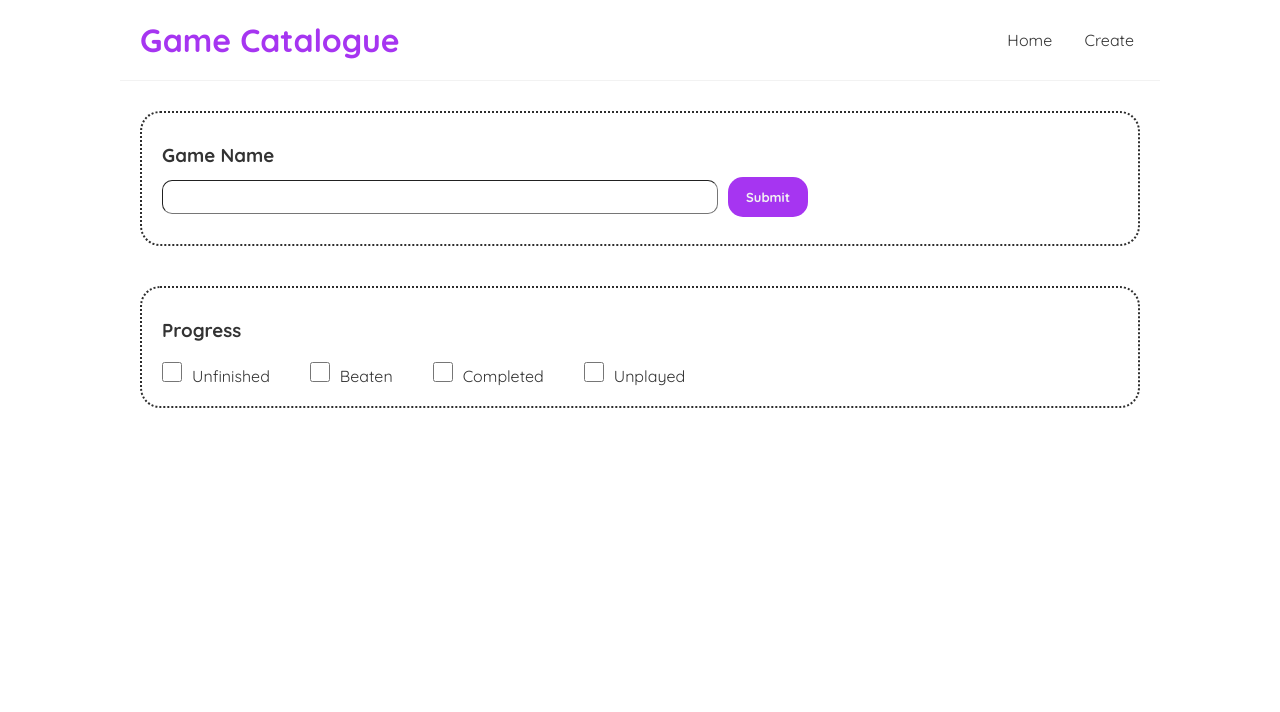
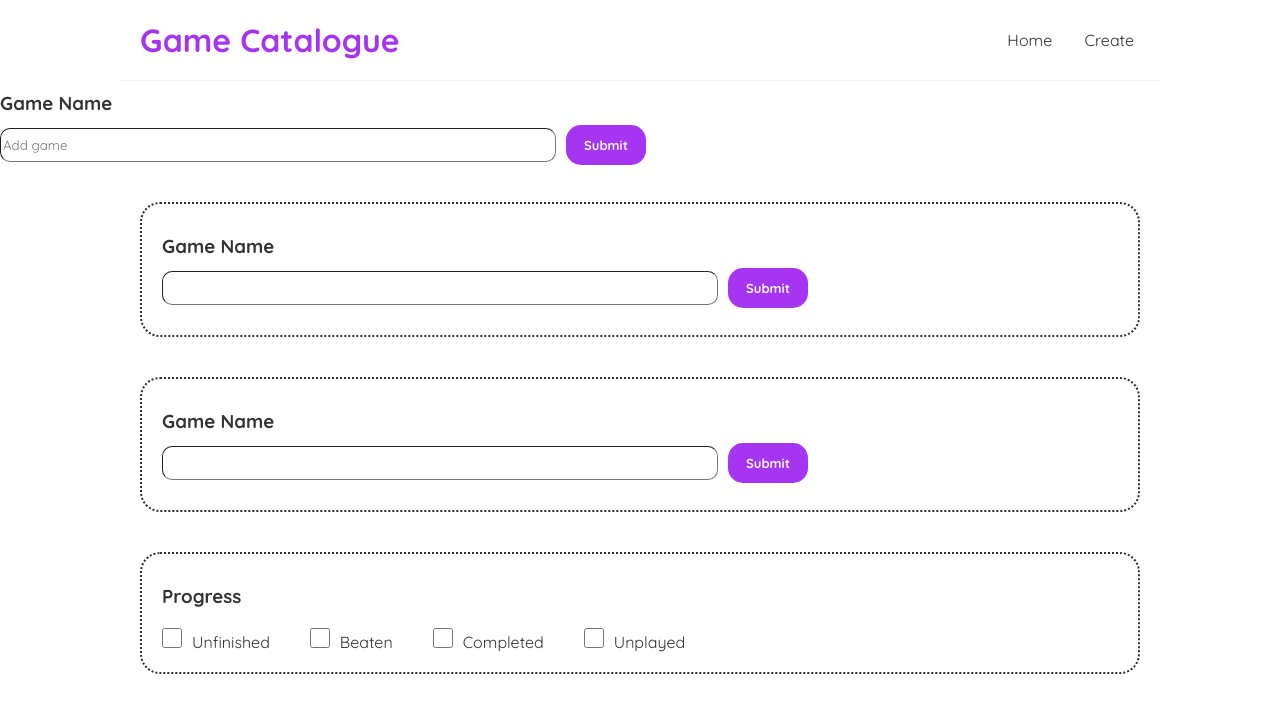
Before and after one commit to Robert56th/react-project-demo, a React (Create React App) app: page /create in a window 1280 px wide. Shown: the top 712 px of the page. Built offline with nearby package versions, Linux system fonts and the light colour scheme.

Commit message:
Update GameCat.js

```diff
--- a/src/GameCat.js
+++ b/src/GameCat.js
@@ -1,15 +1,45 @@
 import GameInfo from "./GameInfo";
-import GameProgress from "./gameProg";
+import GameProgress from "./GameProg";
+import { useState } from 'react'
 
-const GameCatalog = () => {
+const GameCatalog = ({ games, onAdd, onDelete }) => {
+  const [text, setText] = useState('')
+
+  const onSubmit = (e) => {
+    e.preventDefault()
+
+    if(!text) {
+        alert('Please add game')
+        return
+    }
+
+    onAdd({ text })
+
+    setText('')
+  }
+
     return (
-    <div className="gamecatalog">
+      <form className="add-form" onSubmit={onSubmit}>
+        <div className="gamecatalog">
+          <div className="gameinfo">
+            <h3>Game Name</h3>
+            <input type="text" placeholder='Add game' value={text}
+            onChange={(e) => setText(e.target.value)}>
+            </input>
+            <button type="submit" value='Add game'>Submit</button>
+          </div>
 
-      <div className="content">
-        <GameInfo/>
-        <GameProgress/>
-      </div>
-    </div> );
+          <div className="content">
+              {games.map((game) => (
+              <GameInfo key={games.id} game={game}
+              onDelete={onDelete}/>
+              ))}
+
+              <GameProgress/>
+            </div>
+        </div>
+      </form>
+    );
 }
 
 export default GameCatalog;
```
